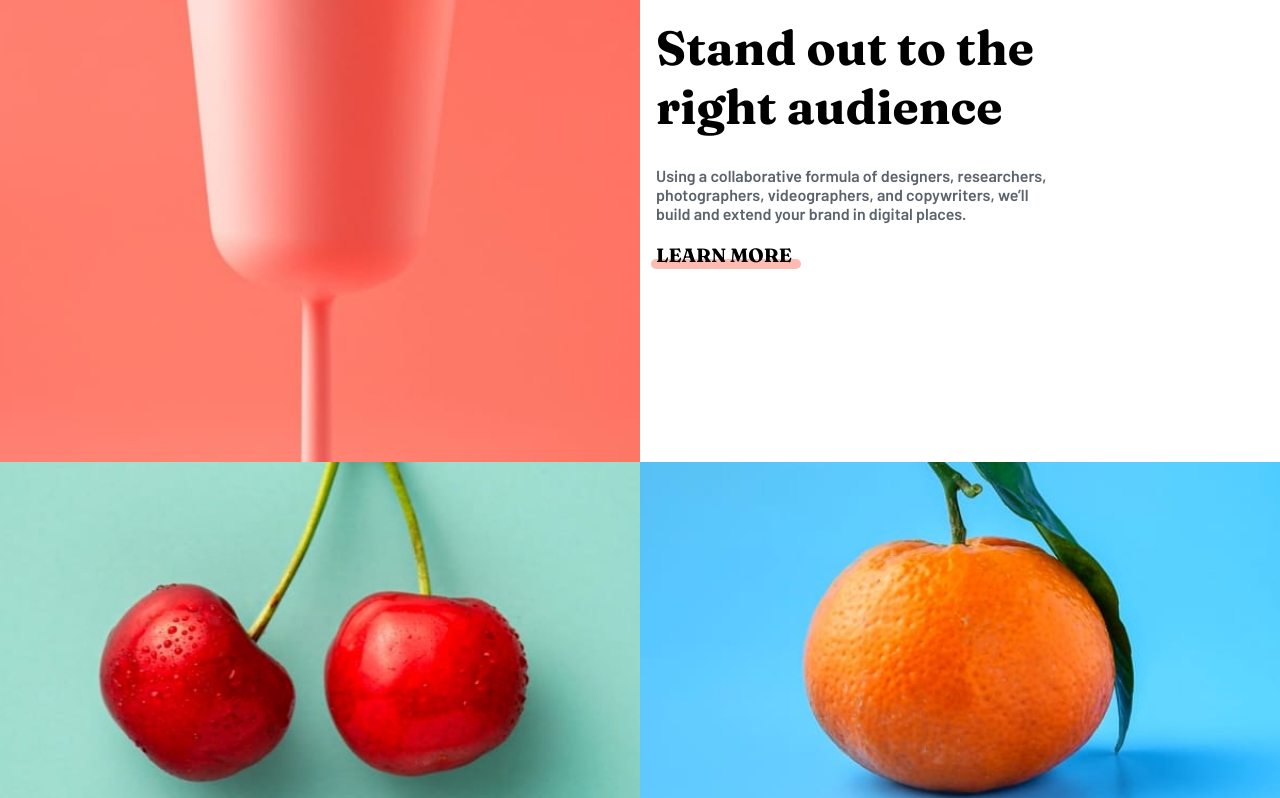
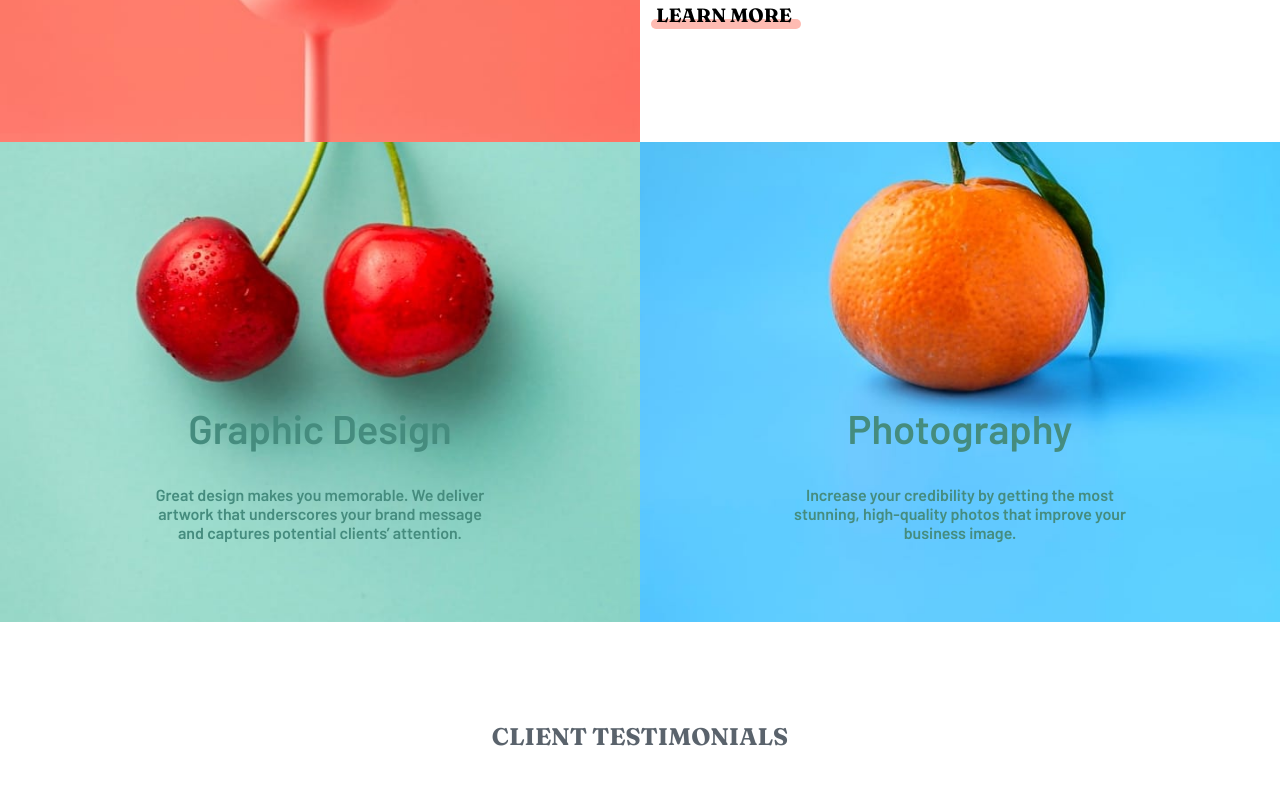
Before and after one commit to harika09/sunny-landing-page, a plain HTML site: page index.html in a window 1280 px wide. Shown: the part 1618-2416 px from the top of the page. Drawn offline with Linux system fonts and the light colour scheme; files whose address does not match are found by name.

Commit message:
updated UI

```diff
--- a/assets/css/style.css
+++ b/assets/css/style.css
@@ -218,7 +218,7 @@ a {
   -moz-background-size: cover;
   -o-background-size: cover;
   background-size: cover;
-  min-height: 80vh;
+  min-height: 60vh;
 }
 
 .brand-image-stand {
@@ -228,7 +228,7 @@ a {
   -moz-background-size: cover;
   -o-background-size: cover;
   background-size: cover;
-  min-height: 80vh;
+  min-height: 60vh;
 }
 
 .brand-graphic,
@@ -239,7 +239,7 @@ a {
   justify-content: center;
   align-items: center;
   color: var(--Dark-moderate-cyan);
-  min-height: 80vh;
+  min-height: 60vh;
 }
 
 .brand-graphic {
```
